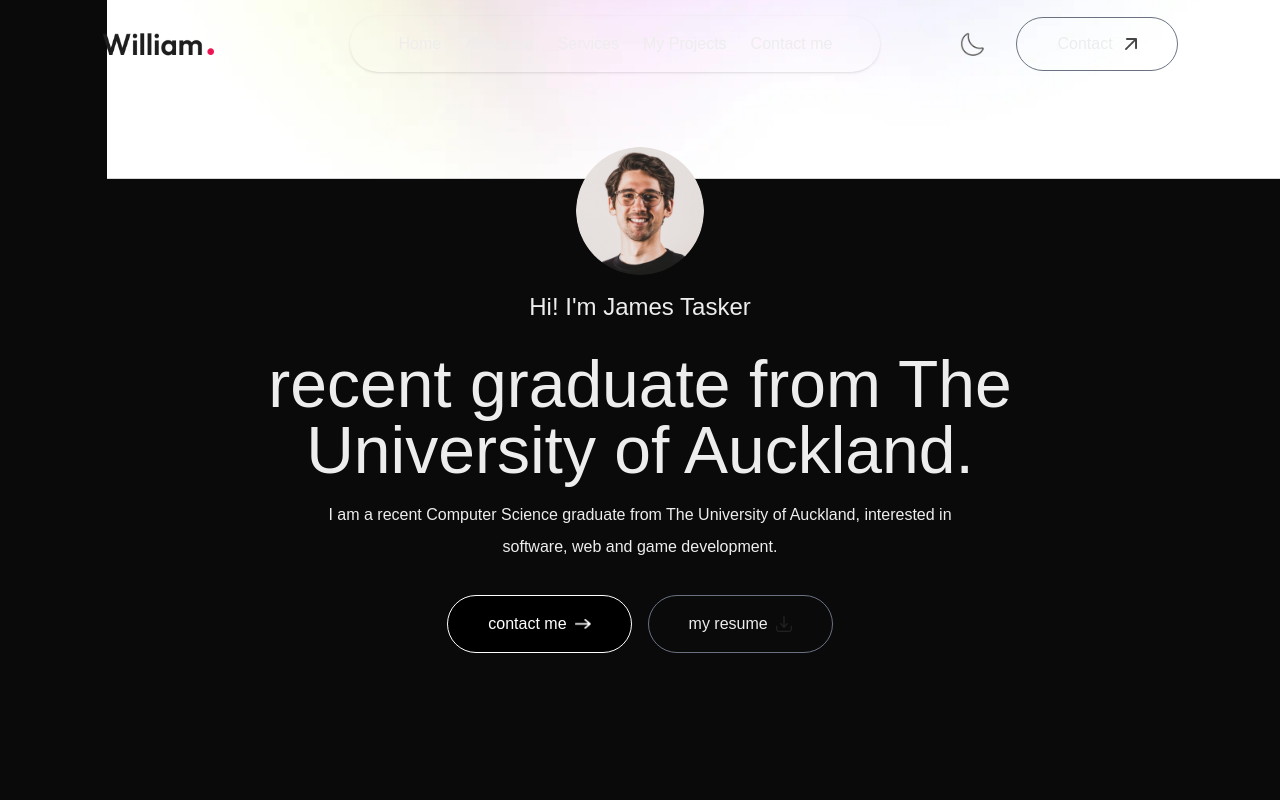
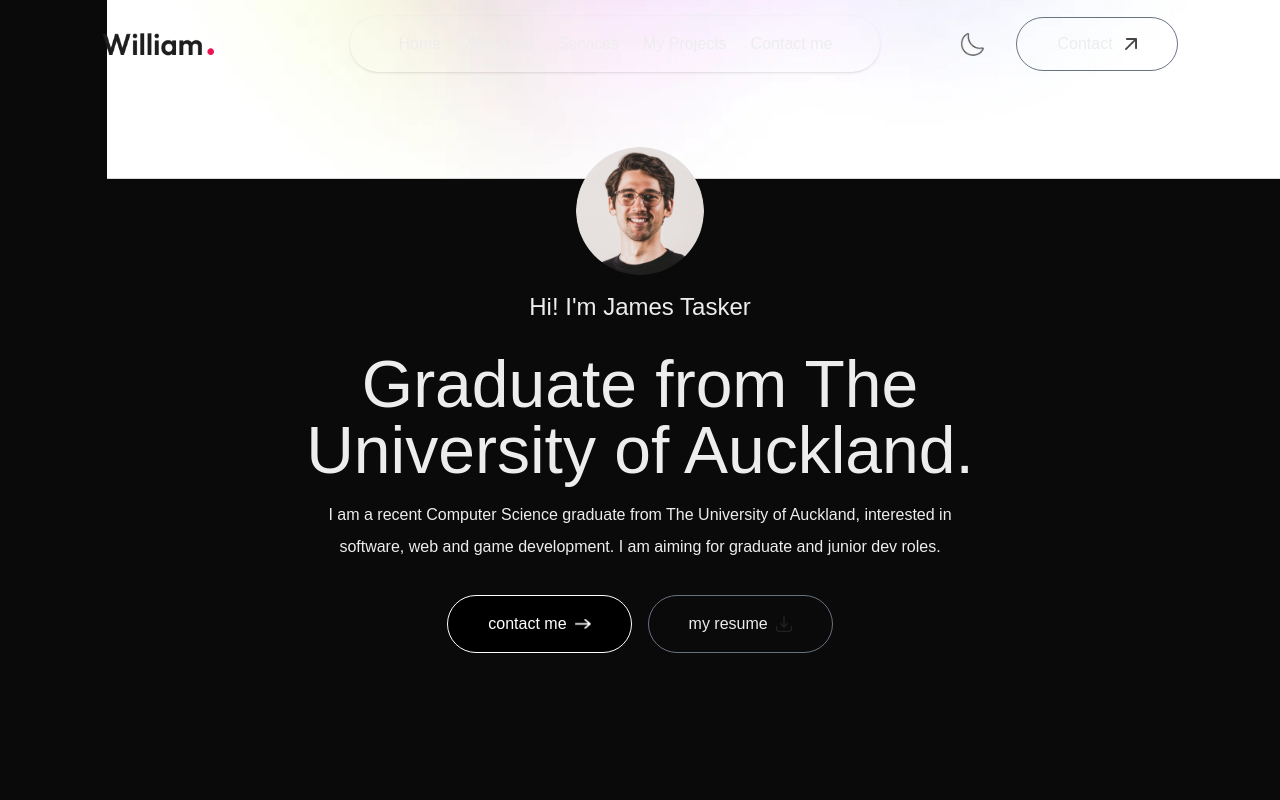
Before and after one commit to TaskerJ72129/portfolio, a Next.js app: page / in a window 1280 px wide. Shown: the top 800 px of the page. Built offline with nearby package versions, Linux system fonts and the light colour scheme.

Commit message:
Footer fix and text changes

```diff
--- a/components/Footer.jsx
+++ b/components/Footer.jsx
@@ -4,7 +4,7 @@ import { assets } from '@/assets/assets'
 
 const Footer = () => {
   return (
-    <div>
+    <div id='contact'>
       <div className='mt-20'>
         <Image src={assets.logo} alt='' className='w-36 mx-auto mb-2' />
 
--- a/components/Header.tsx
+++ b/components/Header.tsx
@@ -9,9 +9,10 @@ const Header = () => {
         <Image src={assets.profile_img} alt='' className='rounded-full w-32' />
       </div>
       <h3 className='flex items-end gap-2 text-xl md:text-2xl mb-3'>Hi! I'm James Tasker</h3>
-      <h1 className='text-3xl sm:text-6xl lg:text-[66px]'>recent graduate from The University of Auckland.</h1>
+      <h1 className='text-3xl sm:text-6xl lg:text-[66px]'>Graduate from The University of Auckland.</h1>
       <p className='max-w-2xl mx-auto'>
-      I am a recent Computer Science graduate from The University of Auckland, interested in software, web and game development.
+        I am a recent Computer Science graduate from The University of Auckland, interested in software, web and game development.
+        I am aiming for graduate and junior dev roles.
       </p>
       <div className='flex flex-col sm:flex-row items-center gap-4 mt-4'>
         <a href="#contact" className='px-10 py-3 border border-white rounded-full bg-black text-white flex
```
